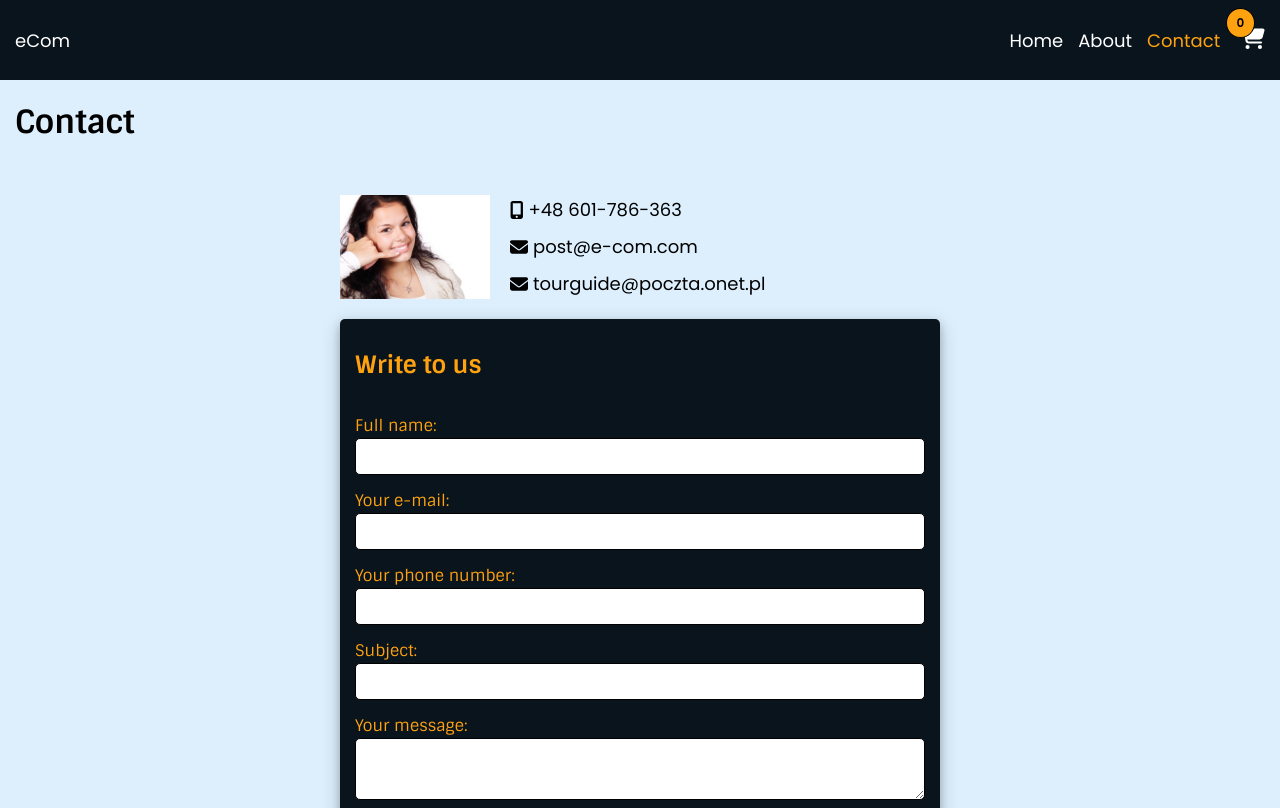
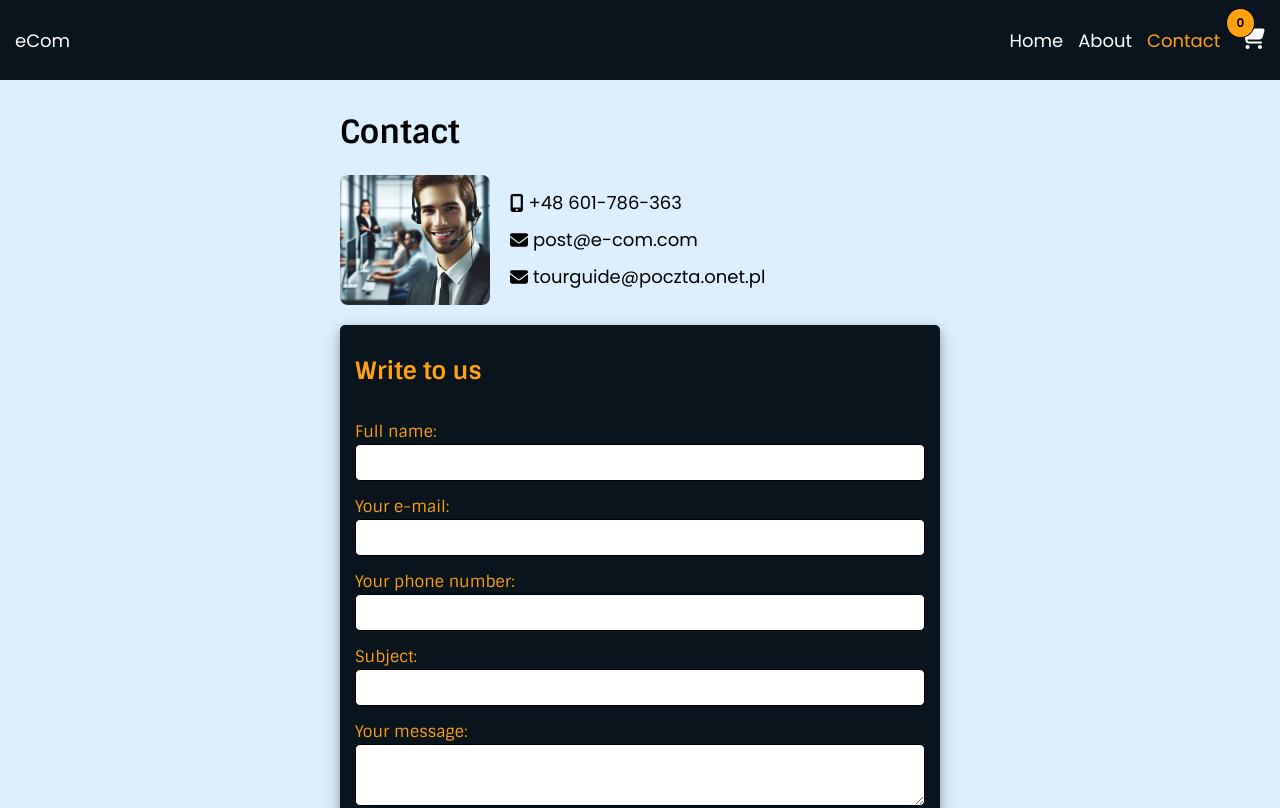
Before and after one commit to MariuszRozycki/e-com-store-react, a React (Vite) app: page /contact in a window 1280 px wide. Shown: the top 808 px of the page. Built offline with nearby package versions, Linux system fonts and the light colour scheme.

Commit message:
Add styling

```diff
--- a/src/components/Cart/Cart.jsx
+++ b/src/components/Cart/Cart.jsx
@@ -69,9 +69,11 @@ const Cart = () => {
           {state.total} <FontAwesomeIcon icon={faEuroSign} />
         </span>
       </p>
-      <Link to='/checkout-success'>
-        <Button className='checkout-btn' buttonText='Go to checkout' />
-      </Link>
+      {cartProducts.length !== 0 ? (
+        <Link to='/checkout-success'>
+          <Button className='checkout-btn' buttonText='Go to checkout' />
+        </Link>
+      ) : null}
     </S.Cart>
   );
 };
--- a/src/components/Contact/ContactDetails.jsx
+++ b/src/components/Contact/ContactDetails.jsx
@@ -6,7 +6,7 @@ const ContactDetails = () => {
   return (
     <S.ContactDetails>
       <div className='img-wrapper'>
-        <img src='/pictures/contact/contact-us.jpg' alt='Contact us' />
+        <img src='/pictures/contact/ecom-cust-service.jpg' alt='Contact us' />
       </div>
       <ul className='contact-details'>
         <li>
--- a/src/components/Contact/ContactDetails.styled.jsx
+++ b/src/components/Contact/ContactDetails.styled.jsx
@@ -9,11 +9,13 @@ export const ContactDetails = styled.div.attrs({ className: "contact-details-wra
 
   .img-wrapper {
     width: 150px;
+    height: 130px;
 
     img {
       width: 100%;
       height: 100%;
       object-fit: cover;
+      border-radius: ${({ theme }) => theme.radius.picture};
     }
   }
 
--- a/src/pages/Contact.jsx
+++ b/src/pages/Contact.jsx
@@ -5,8 +5,8 @@ const Contact = () => {
   return (
     <div className='outlet-content'>
       <ContainerOutletContent>
-        <h1>Contact</h1>
         <S.Contact>
+          <h1>Contact</h1>
           <ContactDetails />
           <ContactForm />
         </S.Contact>
```
Also changed, not shown: public/pictures/contact/contact-us.jpg (deleted), public/pictures/contact/ecom-cust-service.jpg (added).
